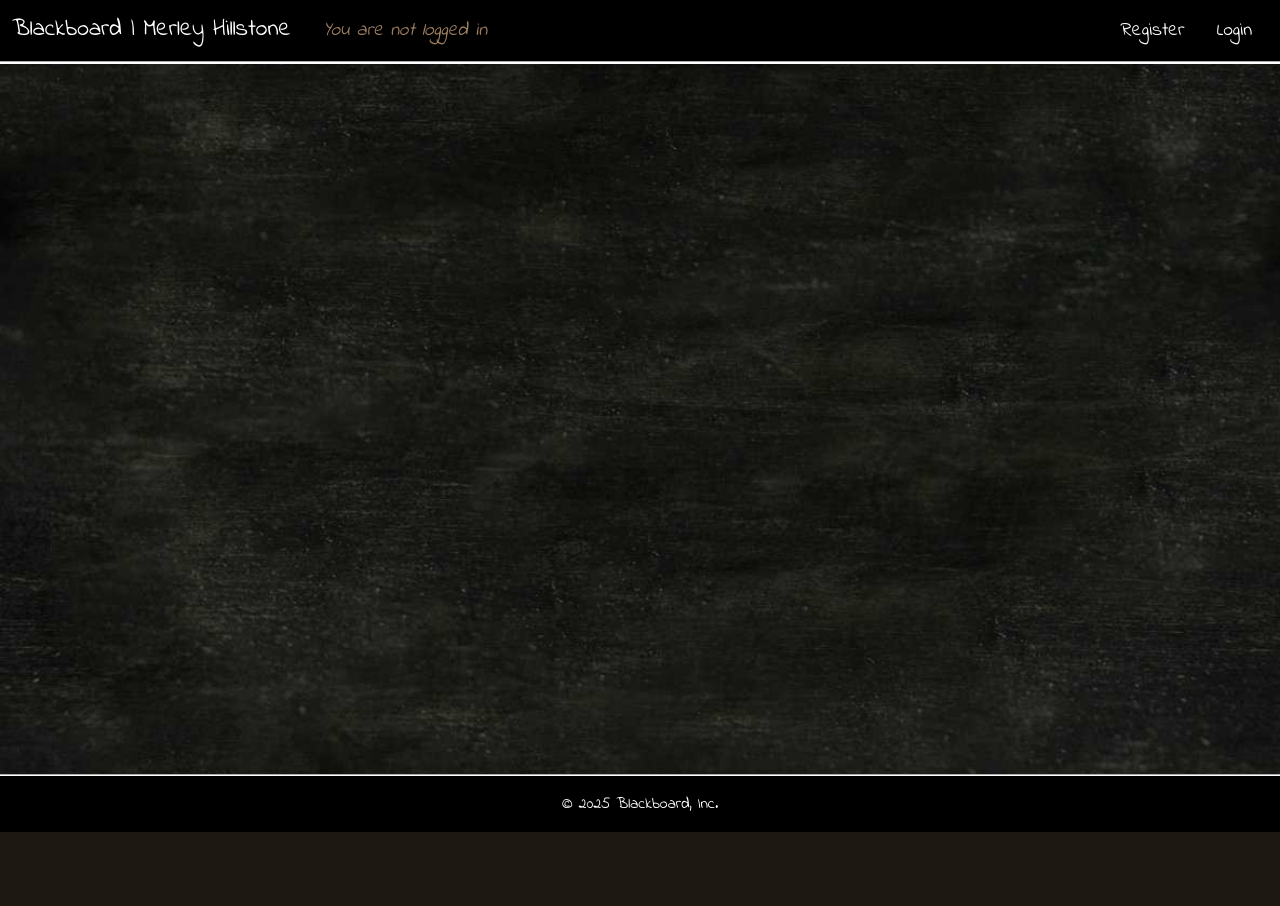
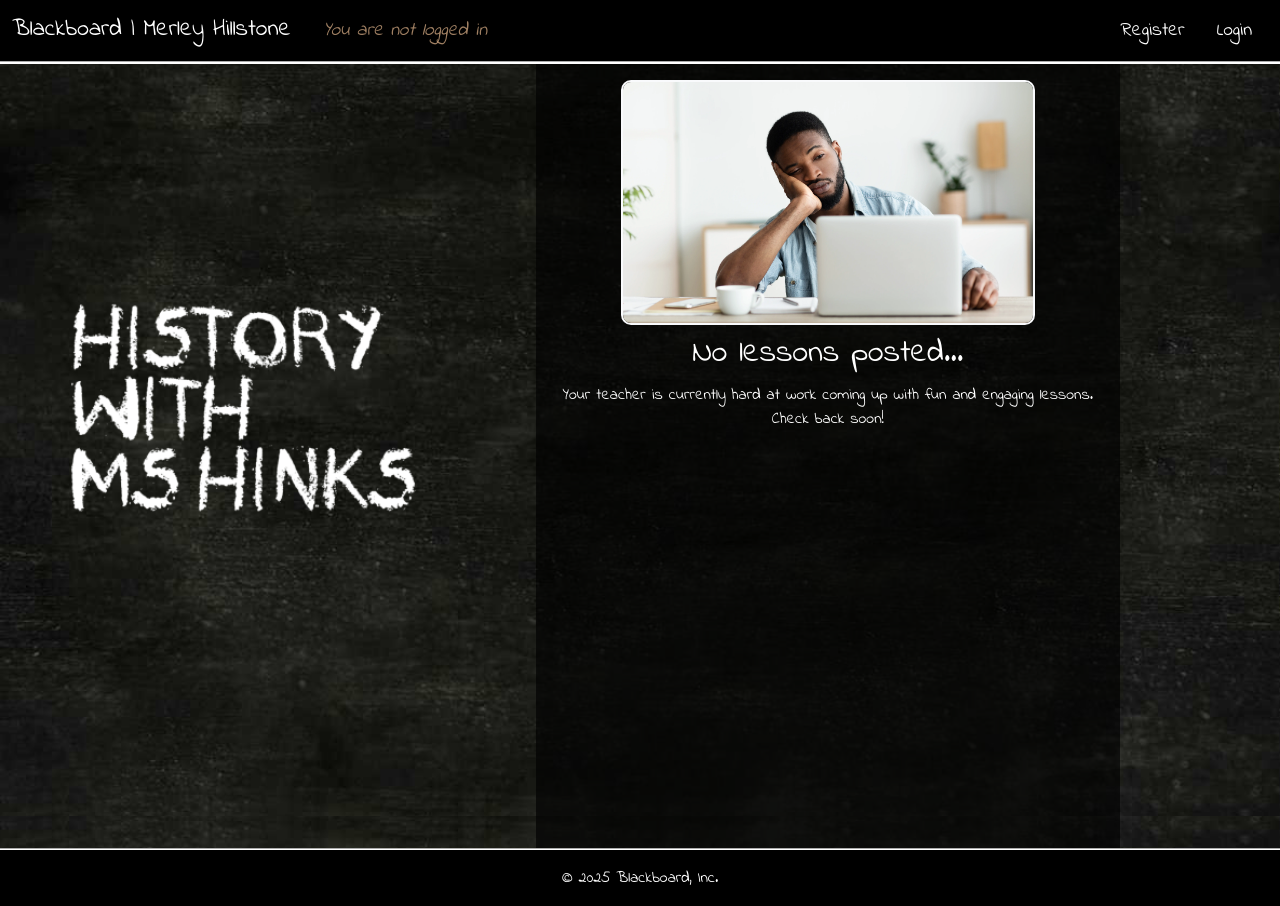
Before and after one commit to MattMiles95/PP4_Blackboard, a Django app: template lessons/templates/lessons/hist.html in a window 1280 px wide. Before the commit the page ends 832 px from the top, so only its background shows below. Run offline with Django 4.2, Linux system fonts and the light colour scheme; the template is opened without the code that fills it, so the values that code supplies are empty.

Commit message:
Add lesson content to the database. Update lesson templates to provide for an empty database. Update lessons/models.

```diff
--- a/blackboard/settings.py
+++ b/blackboard/settings.py
@@ -29,7 +29,7 @@ TEMPLATES_DIR = os.path.join(BASE_DIR, 'templates')
 SECRET_KEY = os.environ.get('SECRET_KEY')
 
 # SECURITY WARNING: don't run with debug turned on in production!
-DEBUG = True
+DEBUG = False
 
 ALLOWED_HOSTS = ['127.0.0.1', '.herokuapp.com',]
 
--- a/lessons/templates/lessons/hist.html
+++ b/lessons/templates/lessons/hist.html
@@ -1,8 +1,6 @@
-{% extends "base.html" %}
-{% load static %}
-{% block content %}
+{% extends "base.html" %} {% load static %} {% block content %}
 
-<div class="column-container-eng">
+<div class="column-container-hist">
   <div class="small-screen-header">
     <div class="container">
       <div class="row">
@@ -17,6 +15,7 @@
     <div class="row">
       <!-- Lessons Column -->
       <div class="col-12 mt-3 left lesson-feed">
+        {% if lesson_list %}
         <div class="row">
           {% for lesson in lesson_list %}
           <div class="lessons-list col-md-4">
@@ -25,7 +24,7 @@
                 <div class="image-container">
                   {% if "placeholder" in lesson.featured_image.url %}
                   <img
-                    src="{% static 'images/default-hist.png' %}"
+                    src="{% static 'images/default-eng.png' %}"
                     alt="placeholder image"
                     class="card-img-top"
                   />
@@ -37,22 +36,48 @@
                   />
                   {% endif %}
                   <div class="image-flash">
-                    <p class="deadline lesson-font">Deadline: {{ lesson.deadline }}</p>
+                    <p class="deadline lesson-font">
+                      Deadline: {{ lesson.deadline|date:"d/m/Y" }}
+                    </p>
                   </div>
                 </div>
-                <a href="{% url 'lesson_detail' lesson.slug %}" class="lesson-link lesson-font">
+                <a href="#" class="lesson-link lesson-font">
                   <h2 class="card-title text-center">{{ lesson.title }}</h2>
-                  <p class="card-text text-center">{{ lesson.excerpt|truncatewords:20 }}</p>
+                  <p class="card-text text-center">{{ lesson.excerpt }}</p>
                 </a>
-                <p class="card-text text-muted h6 mb-3">Lesson Posted: {{ lesson.created_on}}</p>
+                <p class="card-text text-muted h6 mb-3">
+                  Lesson Posted: {{ lesson.created_on|date:"d/m/Y" }} by
+                  {{ lesson.author }}
+                </p>
 
                 <hr />
               </div>
             </div>
           </div>
-          {% if forloop.counter|divisibleby:1 %}
+          {% endfor %}
         </div>
-        <div class="row">{% endif %} {% endfor %}</div>
+        {% else %}
+        <div class="row no-lessons">
+          <div class="lessons-list col-md-4">
+            <div class="card mb-4">
+              <div class="card-body">
+                <div class="image-container">
+                  <img
+                    src="{% static 'images/no_lessons.webp' %}"
+                    alt="placeholder image"
+                    class="card-img-top"
+                  />
+                </div>
+                <h2 class="card-title text-center">No lessons posted...</h2>
+                <p class="card-text text-center">
+                  Your teacher is currently hard at work coming up with fun and
+                  engaging lessons. Check back soon!
+                </p>
+              </div>
+            </div>
+          </div>
+        </div>
+        {% endif %}
       </div>
     </div>
   </div>
--- a/static/css/style.css
+++ b/static/css/style.css
@@ -240,6 +240,11 @@ nav {
     justify-content: center;
 }
 
+.image-container img {
+    max-width: 75%;
+    max-height: 25rem;
+}
+
 .card-title, .card-text {
     color: white;
     margin-top: 10px;
@@ -284,6 +289,10 @@ nav {
     background-color: rgb(88, 146, 113);
     box-shadow: rgba(0, 0, 0, 0.5) 0px 5px 15px;
     border-radius: 5px;
+}
+
+.no-lessons {
+    height: 100vh;
 }
 
 /*--------------------------------- LESSON POSTS */
@@ -342,12 +351,12 @@ nav {
     display: none;
 }
 
-.post-title {
+.lesson-title {
     margin-top: 10%;
     margin-left: 5%;
 }
 
-.post-subtitle {
+.lesson-subtitle {
     margin-left: 5%;
     color: lightgray;
 }
```
Also changed, not shown: lessons/models.py (+6 -3 lines), lessons/templates/lessons/eng.html (+34 -9 lines), lessons/templates/lessons/psych.html (+36 -11 lines), lessons/views.py (+6 -3 lines), lessons/templates/lessons/index.html (line endings or trailing spaces), lessons/templates/lessons/lesson-detail.html (added), static/images/no_lessons.webp (added).
